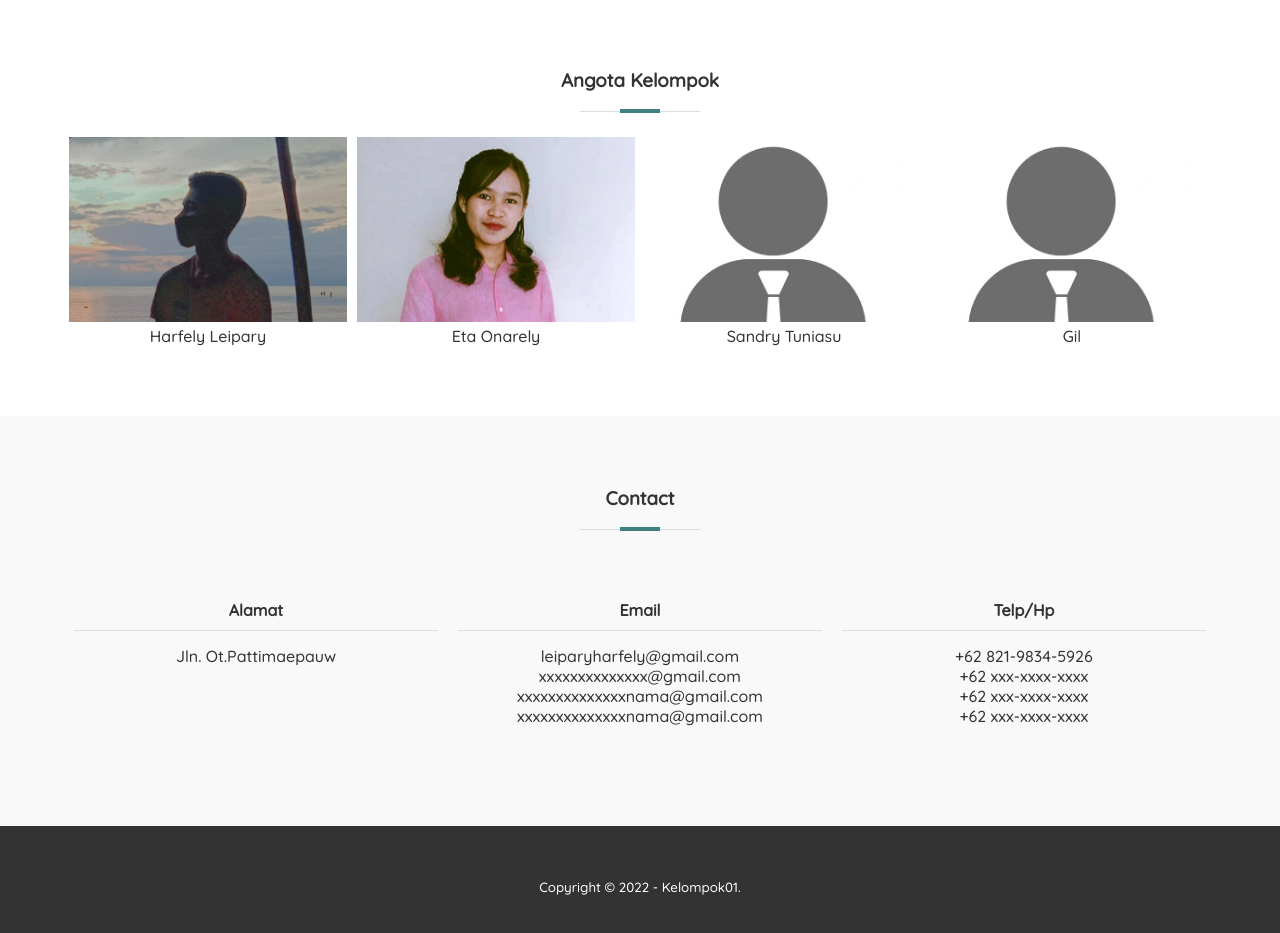
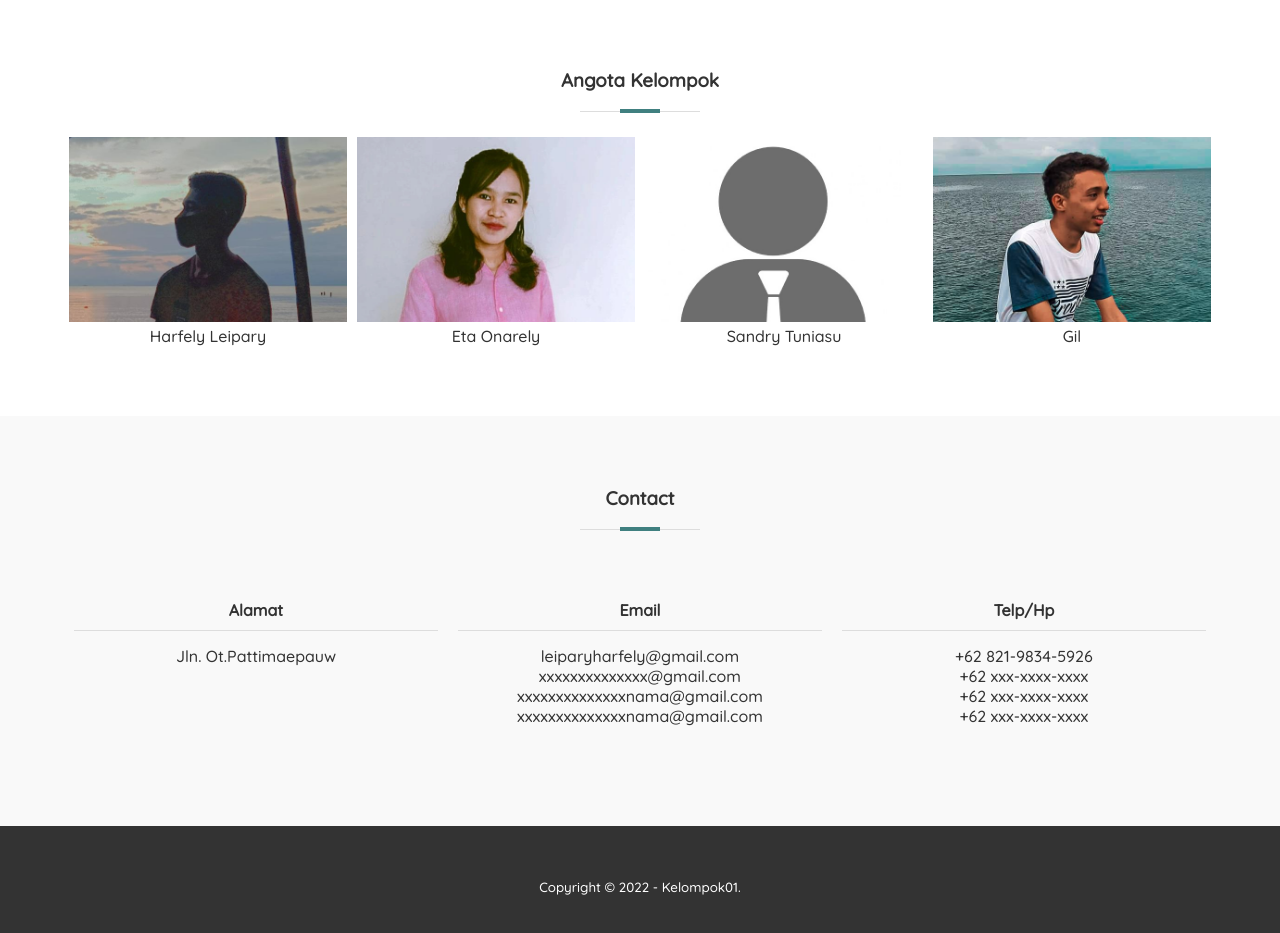
Before and after one commit to harfely/Kelompok01-TugasPWF, a plain HTML site: page index.html in a window 1280 px wide. Shown: the part 900-1833 px from the top of the page. Drawn offline with Linux system fonts and the light colour scheme.

Commit message:
update file

```diff
--- a/index.html
+++ b/index.html
@@ -91,7 +91,7 @@
 
 				<div class="col-4">
 					<a href="">
-						<img src="img/orang.png">
+						<img src="img/gil.png">
 						<span>Gil</span>
 					</a>
 				</div>
--- a/js/script.js
+++ b/js/script.js
@@ -1,3 +1,5 @@
+
+
 // Variable - array
 const txtElement = ['Pemprograman', 'Web', 'Framework']; //untuk nilai tidak akan berubah.
 let count = 0;
@@ -8,6 +10,7 @@ let words = ''; //mengambil 1 kata
 
 //fungsi untuk jalankan program
 (function ngetik(){
+
 
 	if(count == txtElement.length){
 		count = 0;
```
Also changed, not shown: img/gil.png (added).
